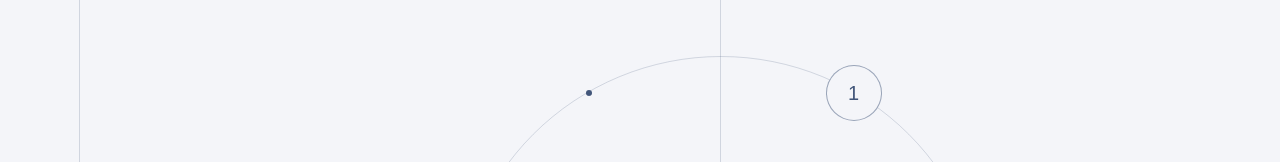
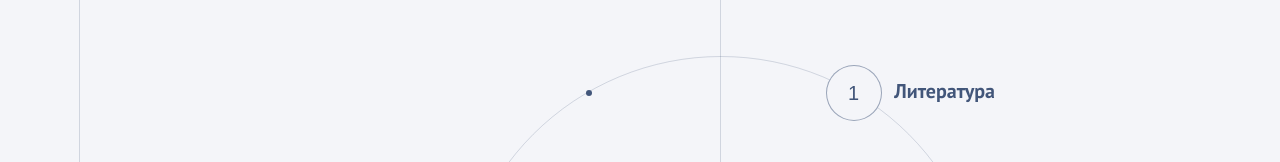
Before and after one commit to Stepan-Suprunov/Only_test, a React app: page / in a window 1280 px wide. Shown: the part 160-322 px from the top of the page. Built offline with nearby package versions, Linux system fonts and the light colour scheme.

Commit message:
Dropdown component implemented

```diff
--- a/src/components/animated-counter/index.tsx
+++ b/src/components/animated-counter/index.tsx
@@ -1,5 +1,5 @@
 import styles from './style.module.scss'
-import React, {useEffect, useRef, useState} from 'react';
+import React, { useEffect } from 'react';
 import { gsap } from 'gsap';
 import { AnimatedCounterPropsType } from './types';
 
@@ -31,7 +31,7 @@ export function AnimatedCounter({ dates }: AnimatedCounterPropsType) {
         });
 
         return (() => {
-            prevDates[dates[0], dates[1]]
+            prevDates[dates[0], dates[1]];
         });
     }, [dates]);
 
--- a/src/components/circle/index.tsx
+++ b/src/components/circle/index.tsx
@@ -2,12 +2,14 @@ import React, { useState } from 'react';
 import { gsap } from 'gsap';
 import styles from './style.module.scss'
 import { CirclePropsType } from './types';
-import { AnimatedCounter, CircleButtons, Swiper } from '../index';
+import {AnimatedCounter, CircleButtons, Dropdown, Swiper} from '../index';
 import { getMinMaxYears } from '../../utils';
+import { IEvent } from '../../data/types';
 
 export function Circle({ items }: CirclePropsType) {
 
-    const [activeIndex, setActiveIndex] = useState(0);
+    const [activeIndex, setActiveIndex] = useState<number>(0);
+    const [filteredEvents, setFilteredEvents] = useState<IEvent[]>([]);
     const pointsCount = items.length;
 
     function rotateCircle(index: number) {
@@ -50,6 +52,7 @@ export function Circle({ items }: CirclePropsType) {
     return (
         <>
             <div className={styles.circleContainer}>
+                <Dropdown items={items[activeIndex]} onSelect={setFilteredEvents}/>
                 <AnimatedCounter dates={getMinMaxYears(items[activeIndex])}/>
                 <CircleButtons
                     onNext={handleNext}
@@ -83,7 +86,7 @@ export function Circle({ items }: CirclePropsType) {
                     )}
                 </div>
             </div>
-            <Swiper items={items[activeIndex]}/>
+            <Swiper items={filteredEvents}/>
         </>
     );
 };
--- a/src/components/circle/types.ts
+++ b/src/components/circle/types.ts
@@ -1,5 +1,5 @@
 import { IEvent } from '../../data/types';
 
 export type CirclePropsType = {
-    items: any[];
+    items: Array<Array<IEvent>>;
 };
--- /dev/null
+++ b/src/components/dropdown/index.tsx
@@ -0,0 +1,69 @@
+import React, { useEffect, useRef, useState } from 'react';
+import { DropdownPropsType } from './types';
+import styles from './style.module.scss'
+import { IEvent } from '../../data/types';
+
+export function Dropdown({ items, onSelect }: DropdownPropsType) {
+
+    const [selectedCategory, setSelectedCategory] = useState('literature');
+    const [visible, setVisible] = useState(false);
+    const prevItemsRef = useRef<any[]>([null]);
+
+    function arraysEqual(a: IEvent[], b: IEvent[]) {
+        if (a === b) return true;
+        if (a.length !== b.length) return false;
+        return a.every((val, i) => val === b[i]);
+    }
+
+    const categories = [
+        { value: 'literature', label: 'Литература' },
+        { value: 'science', label: 'Наука' },
+        { value: 'cinema', label: 'Кино' },
+        { value: 'theatre', label: 'Театр' },
+        { value: 'politics', label: 'Политика' },
+        { value: 'fashion', label: 'Мода' },
+    ];
+
+    useEffect(() => {
+        if (prevItemsRef.current && !arraysEqual(prevItemsRef.current, items)) {
+            setVisible(false);
+            const timer = setTimeout(() => setVisible(true), 200);
+            return () => clearTimeout(timer);
+        }
+        prevItemsRef.current = items;
+    }, [items]);
+
+    useEffect(() => {
+        if (selectedCategory && visible) {
+            const filteredItems = items.filter(item => item.uri.includes(selectedCategory));
+            onSelect(filteredItems);
+        }
+    }, [selectedCategory, items, visible]);
+
+    const handleCategoryChange = (value: string) => {
+        setSelectedCategory(value);
+    };
+
+    return (
+        <div className={styles.dropdownWrapper}>
+            <div className={`${styles.dropdown} ${!visible ? styles.hidden : ''}`}>
+                <div className={styles.select}>
+                    {categories.find(c => c.value === selectedCategory)?.label}
+                </div>
+
+                <div className={styles.options}>
+                    {categories.map((category, index) => (
+                        <div
+                            key={category.value}
+                            className={styles.option}
+                            onClick={() => handleCategoryChange(category.value)}
+                            style={{ transitionDelay: `${index * 0.1}s` }}
+                        >
+                            {category.label}
+                        </div>
+                    ))}
+                </div>
+            </div>
+        </div>
+    );
+};
--- /dev/null
+++ b/src/components/dropdown/style.module.scss
@@ -0,0 +1,72 @@
+.dropdownWrapper {
+  position: absolute;
+  display: inline-block;
+  left: 81%;
+  top: 30.8%;
+}
+
+.dropdown {
+  color: var(--color-black-blue);
+  font-size: 20px;
+  opacity: 0;
+  animation: fadeIn 0.5s ease-out .4s forwards;
+  cursor: pointer;
+  margin-left: 10px;
+  &.hidden {
+    opacity: 0;
+    animation: none;
+  }
+}
+
+.select {
+  background: none;
+  border: none;
+  outline: none;
+  font-size: 20px;
+  font-weight: bold;
+  padding: 8px 0;
+  cursor: pointer;
+  white-space: nowrap;
+
+  &:hover {
+    text-decoration: underline;
+  }
+}
+
+.options {
+  position: absolute;
+  top: 0;
+  left: 100%;
+  display: flex;
+  overflow: hidden;
+  z-index: 100;
+  background-color: transparent;
+  padding-left: 3px;
+  height: 100%;
+}
+
+.option {
+  padding: 8px 6px;
+  font-weight: normal;
+  transition:
+          font-weight 0.4s ease,
+          opacity 0.3s ease,
+          transform 0.3s ease;
+  white-space: nowrap;
+  opacity: 0;
+  transform: translateX(-20px);
+
+  &:hover {
+    font-weight: bold;
+    transition: transform 0.3s ease;
+  }
+}
+
+.dropdown:hover .options .option {
+  opacity: 1;
+  transform: translateX(0);
+}
+
+@keyframes fadeIn {
+  to { opacity: 1; }
+}
--- /dev/null
+++ b/src/components/dropdown/types.ts
@@ -0,0 +1,6 @@
+import { IEvent } from '../../data/types';
+
+export type DropdownPropsType = {
+    items: IEvent[];
+    onSelect: (filteredItems: IEvent[]) => void;
+};
--- a/src/components/index.ts
+++ b/src/components/index.ts
@@ -1,5 +1,6 @@
 export { Circle } from './circle/index'
 export { CircleButtons } from './circle-buttons/index'
+export { Dropdown } from './dropdown/index'
 export { Swiper } from './swiper/index'
 export { SwiperButtons } from './swiper-buttons/index'
 export { InfoBlock } from './info-block/index'
--- a/src/layouts/info-block-layout/index.tsx
+++ b/src/layouts/info-block-layout/index.tsx
@@ -1,6 +1,6 @@
 import { InfoBlockLayoutPropsType } from './types';
 import styles from './style.module.scss'
-import React from "react";
+import React from 'react';
 
 export function InfoBlockLayout({ children }: InfoBlockLayoutPropsType) {
     return (
--- a/src/utils/index.ts
+++ b/src/utils/index.ts
@@ -1,4 +1,4 @@
-import { IEvent } from "../data/types";
+import { IEvent } from '../data/types';
 
 export function formatDateToYear(dateString: string): number {
     return new Date(dateString).getFullYear();
@@ -12,7 +12,7 @@ export function sliceEvents(data: IEvent[], slicesCount: 2|3|4|5|6) {
     });
 
     const chunkSize = Math.ceil(sortedData.length / slicesCount);
-    const result: Array<Array<any>> = [];
+    const result: Array<Array<IEvent>> = [];
 
     for (let i = 0; i < slicesCount; i++) {
         const start = i * chunkSize;
```
Also changed, not shown: src/data/data.ts (+0 -90 lines), src/data/types.ts (+4 -4 lines).
